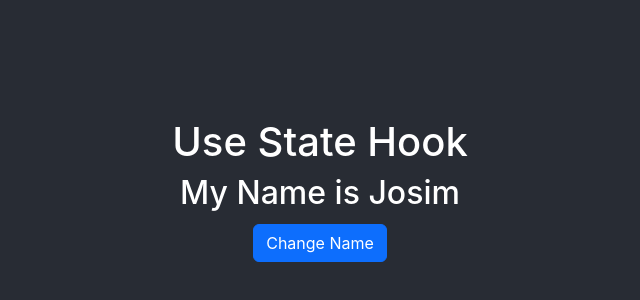
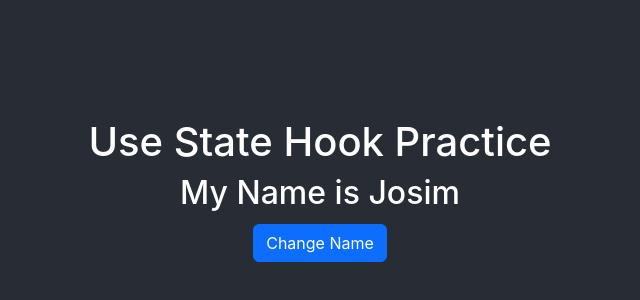
Before and after one commit to rashedulalam46/react-hooks, a React (Create React App) app: page / in a window 1280 px wide. Shown: the part 210-510 px from the top of the page, without its empty margins (320-960 px from the left). Built offline with nearby package versions, Linux system fonts and the light colour scheme.

Commit message:
code updated

```diff
--- a/src/Pages/UseState.jsx
+++ b/src/Pages/UseState.jsx
@@ -9,7 +9,7 @@ function UseState() {
 
     return (
         <div>
-            <h1>Use State Hook</h1>
+            <h1>Use State Hook Practice</h1>
             <h2>My Name is {Name}</h2>
             <button className='btn btn-primary' onClick={changeName}>Change Name</button>
         </div>
```
